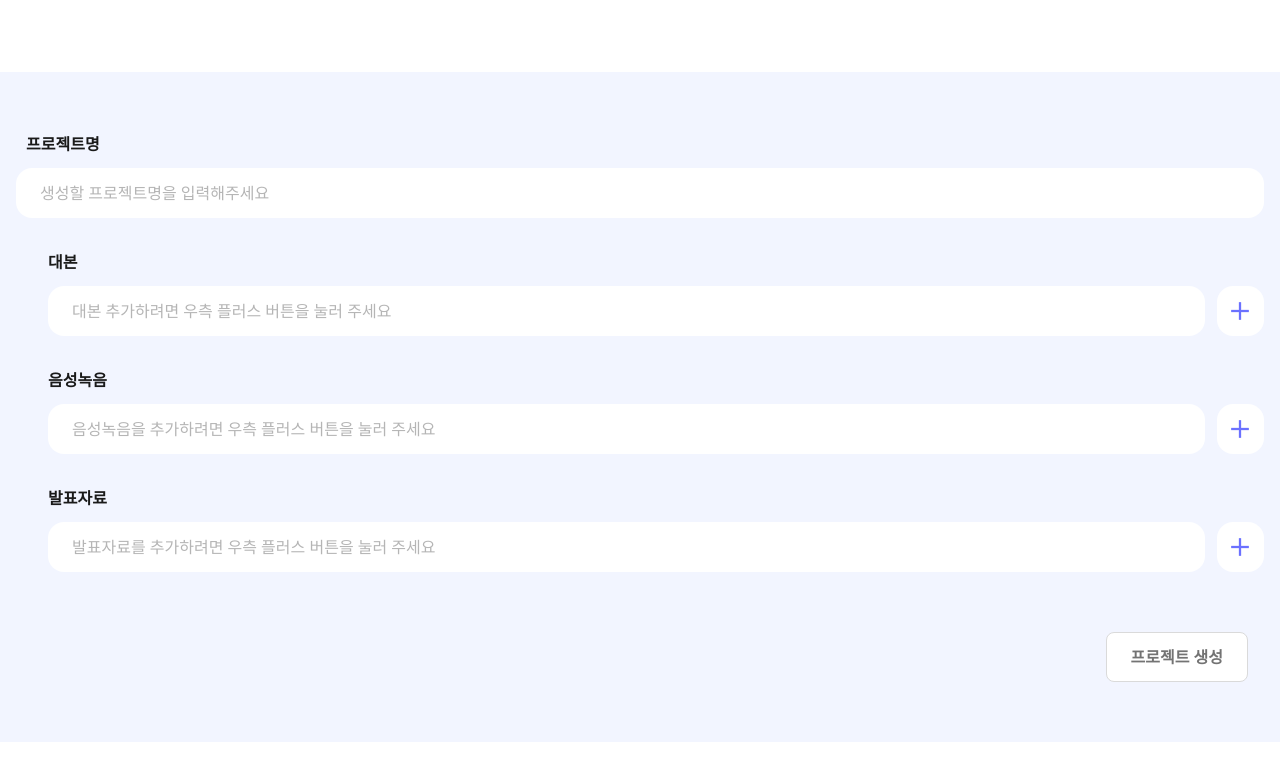
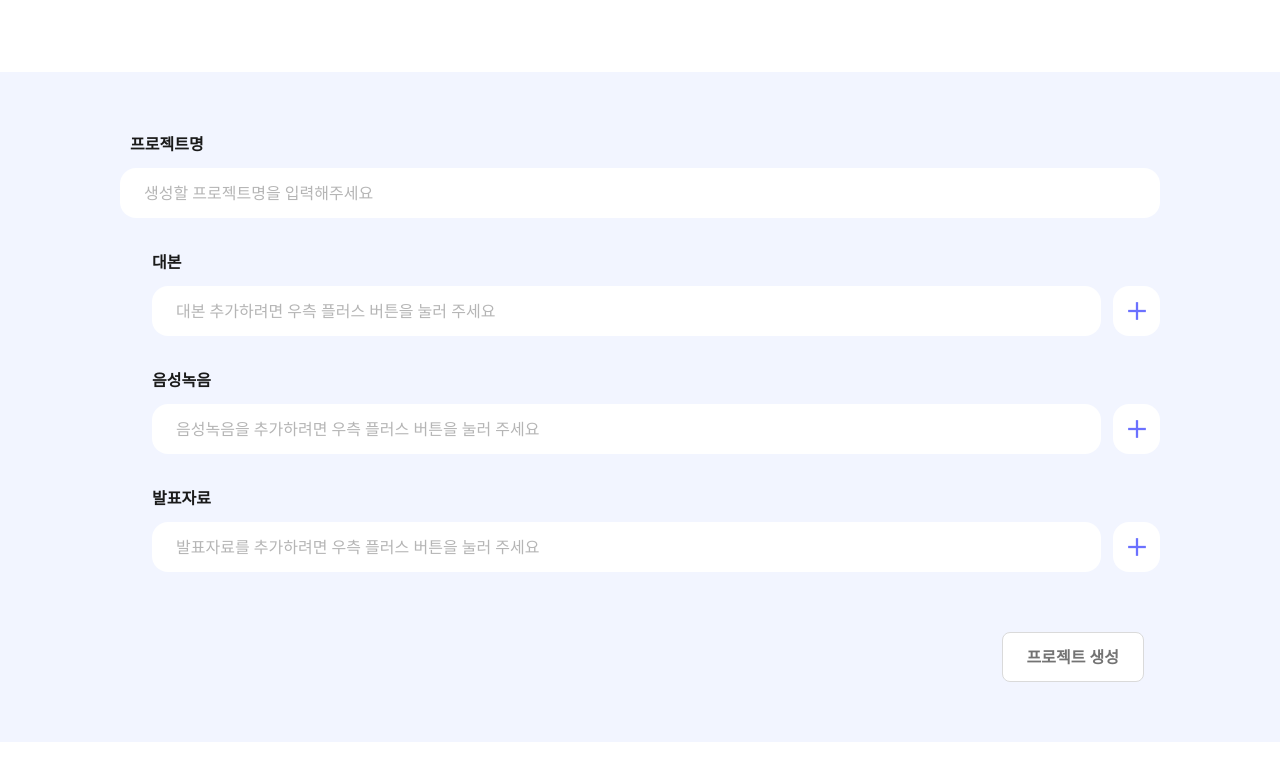
Before and after one commit to Talk-Kit/talk-kit-frontend, a Next.js app: page /my-project/new-project in a window 1280 px wide. Shown: the top 780 px of the page. Built offline with nearby package versions, Linux system fonts and the light colour scheme.

Commit message:
🎨[프로젝트_새 프로젝트] : 반응형 padding 설정

```diff
--- a/app/my-project/new-project/page.tsx
+++ b/app/my-project/new-project/page.tsx
@@ -18,7 +18,7 @@ export default function MyProject_New() {
   return (
     <div
       style={{ background: "rgba(189, 203, 253, 0.20)" }}
-      className="mt-[72px] mb-[88px] h-auto flex py-[60px] px-4 flex-col items-center self-stretch"
+      className="mt-[72px] mb-[88px] h-auto flex py-[60px] px-4 lg:px-[120px] flex-col items-center self-stretch"
     >
       <div className="flex flex-col items-center gap-8 self-stretch">
         {/* 프로젝트명 */}
--- a/styles/globals.css
+++ b/styles/globals.css
@@ -17,6 +17,10 @@
 }
 
 body {
+}
+
+* {
+  @apply text-gray-9 whitespace-pre-wrap break-keep;
 }
 
 /* 스크롤바 숨기기 */
@@ -39,6 +43,9 @@ body {
   .flex-center {
     @apply flex justify-center items-center;
   }
+  .long-button {
+    @apply w-full py-3 rounded-lg;
+  }
 
   /* 회원가입 */
   .signup-screen {
--- a/tailwind.config.js
+++ b/tailwind.config.js
@@ -6,6 +6,11 @@ module.exports = {
     "./app/**/*.{js,ts,jsx,tsx,mdx}",
   ],
   theme: {
+    screens: {
+      sm: "360px",
+      md: "744px",
+      lg: "834px",
+    },
     extend: {
       colors: {
         gray: {
```
